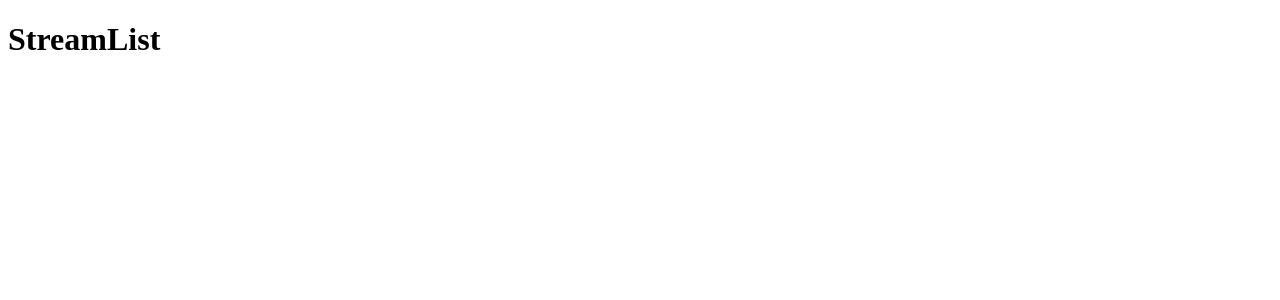
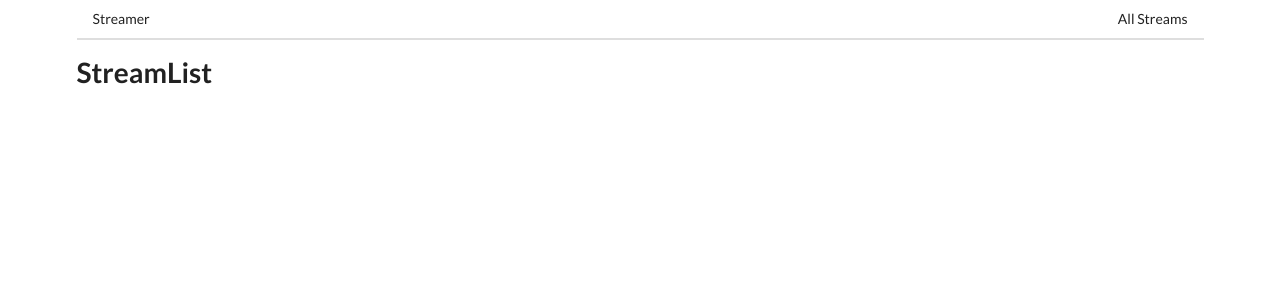
Before and after one commit to demola07/streams_app, a React (Create React App) app: page / in a window 1280 px wide. Shown: the top 300 px of the page. Built offline with nearby package versions, Linux system fonts and the light colour scheme.

Commit message:
setup header component

```diff
--- a/public/index.html
+++ b/public/index.html
@@ -9,12 +9,19 @@
 			name="description"
 			content="Web site created using create-react-app"
 		/>
+		<link rel="manifest" href="%PUBLIC_URL%/manifest.json" />
+		<link
+			rel="stylesheet"
+			href="https://cdnjs.cloudflare.com/ajax/libs/semantic-ui/2.4.1/semantic.min.css"
+			integrity="sha512-8bHTC73gkZ7rZ7vpqUQThUDhqcNFyYi2xgDgPDHc+GXVGHXq+xPjynxIopALmOPqzo9JZj0k6OqqewdGO3EsrQ=="
+			crossorigin="anonymous"
+		/>
 		<link rel="apple-touch-icon" href="%PUBLIC_URL%/logo192.png" />
 		<!--
       manifest.json provides metadata used when your web app is installed on a
       user's mobile device or desktop. See https://developers.google.com/web/fundamentals/web-app-manifest/
     -->
-    <link rel="manifest" href="%PUBLIC_URL%/manifest.json" />
+
 		<!--
       Notice the use of %PUBLIC_URL% in the tags above.
       It will be replaced with the URL of the `public` folder during the build.
@@ -24,7 +31,7 @@
       work correctly both with client-side routing and a non-root public URL.
       Learn how to configure a non-root public URL by running `npm run build`.
     -->
-    <title>React App</title>
+		<title>Streamer App</title>
 	</head>
 	<body>
 		<noscript>You need to enable JavaScript to run this app.</noscript>
--- a/src/components/App.js
+++ b/src/components/App.js
@@ -1,5 +1,7 @@
 import React from 'react'
-import { BrowserRouter, Link, Route } from 'react-router-dom'
+import { BrowserRouter, Route } from 'react-router-dom'
+
+import Header from './Header'
 import StreamCreate from './streams/StreamCreate'
 import StreamEdit from './streams/StreamEdit'
 import StreamDelete from './streams/StreamDelete'
@@ -8,9 +10,10 @@
 
 const App = () => {
 	return (
-		<div>
+		<div className="ui container">
 			<BrowserRouter>
 				<div>
+					<Header />
 					<Route path="/" exact component={StreamList}></Route>
 					<Route path="/streams/new" exact component={StreamCreate}></Route>
 					<Route path="/streams/edit" exact component={StreamEdit}></Route>
--- /dev/null
+++ b/src/components/Header.js
@@ -0,0 +1,19 @@
+import React from 'react'
+import { Link } from 'react-router-dom'
+
+const Header = () => {
+	return (
+		<div className="ui secondary pointing menu">
+			<Link to="/" className="item">
+				Streamer
+			</Link>
+			<div className="right menu">
+				<Link to="/" className="item">
+					All Streams
+				</Link>
+			</div>
+		</div>
+	)
+}
+
+export default Header
```
Lines whose indentation alone changed are shown as unchanged.
